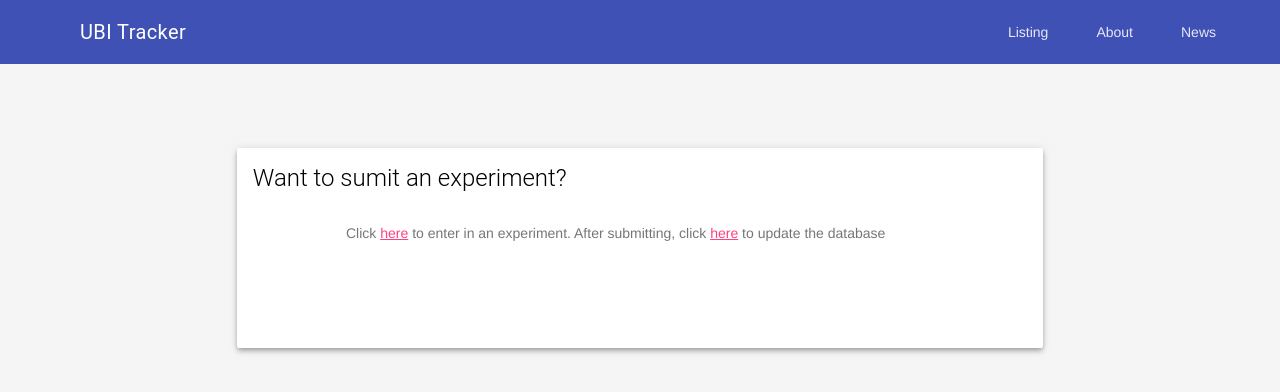
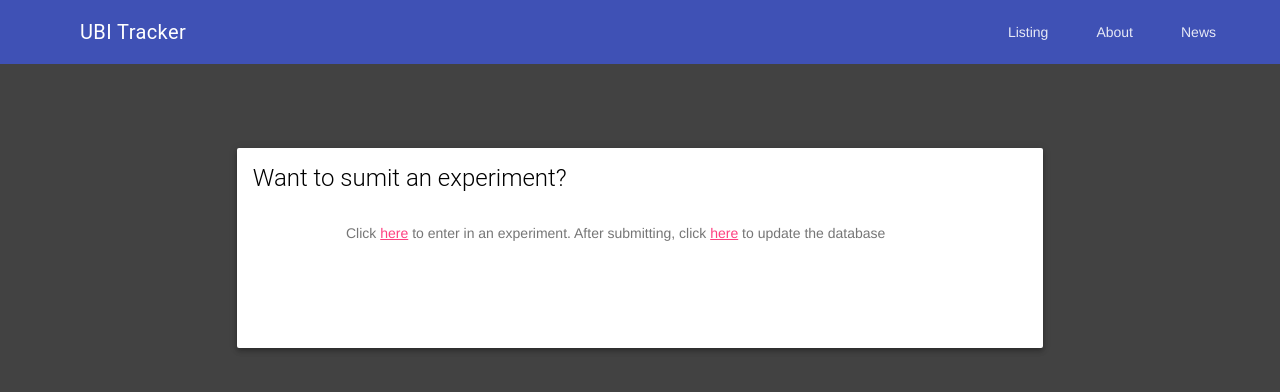
Before and after one commit to blucheez/ubitracker, a website: page ubi/listing.html in a window 1280 px wide. Drawn offline with nearby package versions, Linux system fonts and the light colour scheme; no server answers.

Commit message:
Update listing.html

```diff
--- a/ubi/listing.html
+++ b/ubi/listing.html
@@ -10,7 +10,7 @@
 <script defer src="https://code.getmdl.io/1.3.0/material.min.js"></script>
     <script src="https://ajax.googleapis.com/ajax/libs/jquery/3.2.1/jquery.min.js"></script>
     </head>
-    <body class="mdl-color--grey-100 mdl-color-text--grey-700 mdl-base">
+    <body class="mdl-color--grey-800 mdl-color-text--grey-100 mdl-base">
         <div class="mdl-layout mdl-js-layout">
         <header class="mdl-layout__header mdl-layout__header--scroll">
             <div class="mdl-layout-icon"></div>
```
